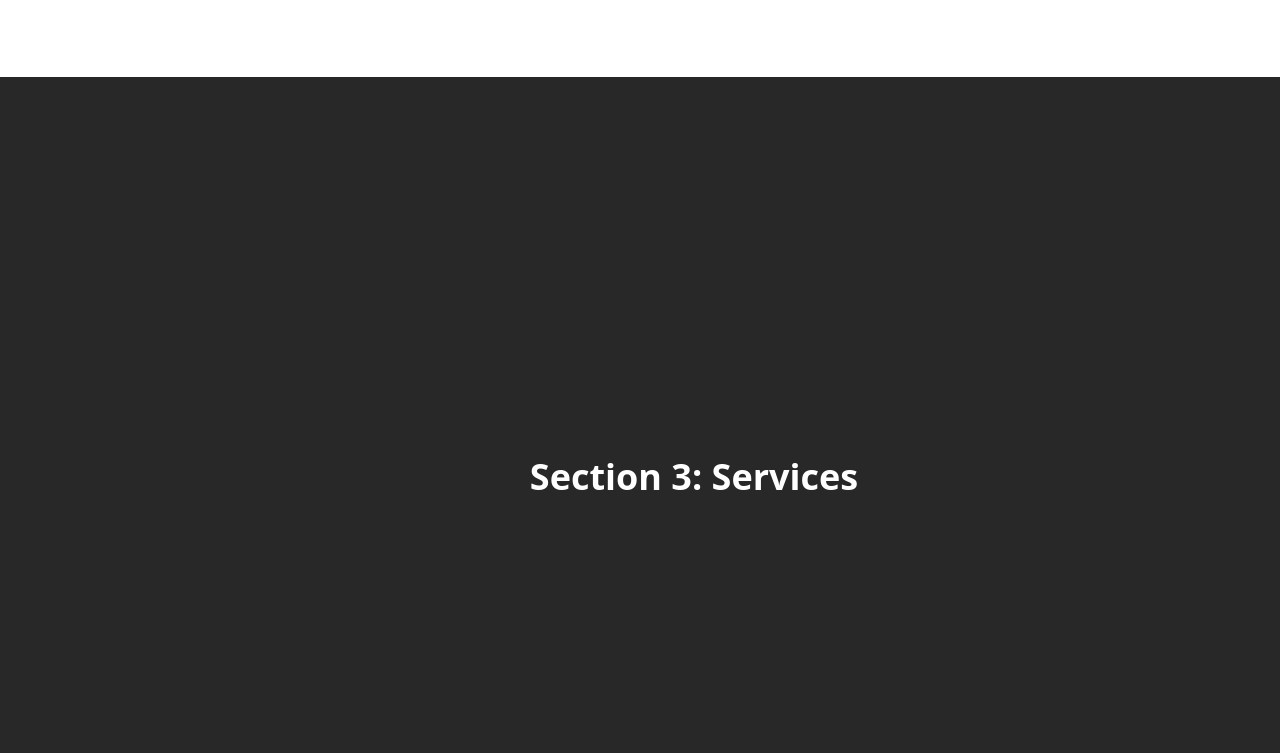
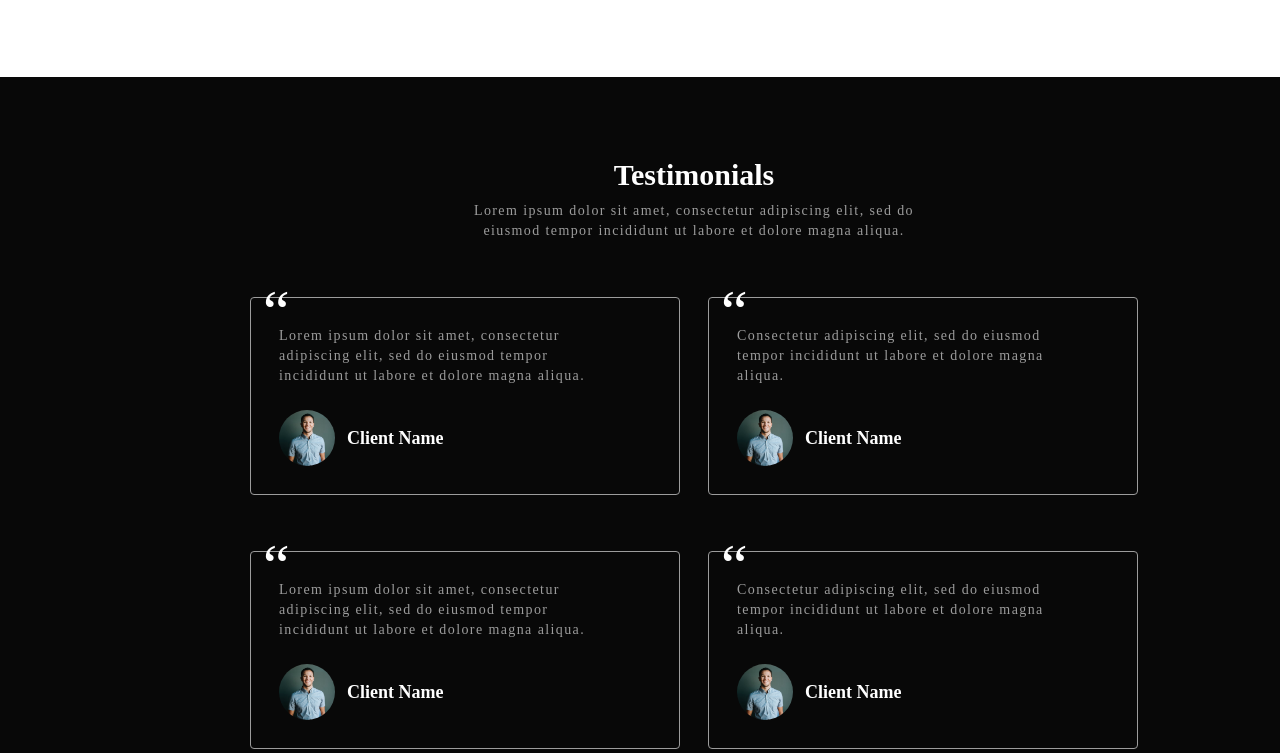
Before and after one commit to anggadiki/Materi-Asisten-Praktikum, a website: page Contoh_Projek_akhir/public/index.html in a window 1280 px wide. Shown: the part 2154-2907 px from the top of the page. Drawn offline with nearby package versions, Linux system fonts and the light colour scheme; files that its build step writes are made by us from their sources.

Commit message:
feat:complete create section 3

```diff
--- a/Contoh_Projek_akhir/public/index.html
+++ b/Contoh_Projek_akhir/public/index.html
@@ -458,8 +458,124 @@
     </div>
 
     <!-- Section 3 -->
-    <div class="w-full h-screen bg-[#282828] flex items-center justify-center">
-      <h1 class="text-white text-4xl font-bold">Section 3: Services</h1>
+    <div class="w-full h-screen bg-[#080808] flex flex-col">
+      <!-- testtimonials title -->
+      <div class="flex flex-col items-center justify-center mt-20">
+        <p class="text-white text-3xl font-raleway font-bold">Testimonials</p>
+        <div class="w-[570px] px-10">
+          <p
+            class="text-[#9C9C9C] text-center mt-2 text-sm font-ibm tracking-widest"
+          >
+            Lorem ipsum dolor sit amet, consectetur adipiscing elit, sed do
+            eiusmod tempor incididunt ut labore et dolore magna aliqua.
+          </p>
+        </div>
+      </div>
+      <!-- testtimonials title end -->
+      <!-- card testtimonials -->
+      <div class="grid grid-cols-2 gap-x-7 gap-y-14 mx-[250px] mt-14">
+        <div
+          class="flex flex-col w-full relative border border-[#9C9C9C] p-7 rounded gap-y-6"
+        >
+          <p class="text-[#9C9C9C] text-sm font-ibm tracking-widest pr-16">
+            Lorem ipsum dolor sit amet, consectetur adipiscing elit, sed do
+            eiusmod tempor incididunt ut labore et dolore magna aliqua.
+          </p>
+          <div class="flex items-center">
+            <div class="w-14 h-14 rounded-full overflow-hidden bg-[#9C9C9C]">
+              <img
+                src="../public/img/image.png"
+                alt="avatar"
+                class="object-cover w-full h-full"
+              />
+            </div>
+            <p class="text-white text-lg font-raleway font-bold ml-3">
+              Client Name
+            </p>
+          </div>
+          <p
+            class="absolute text-[#ffffff] font-raleway -top-8 left-3 text-[60px]"
+          >
+            “
+          </p>
+        </div>
+        <div
+          class="flex flex-col w-full relative border border-[#9C9C9C] p-7 rounded gap-y-6"
+        >
+          <p class="text-[#9C9C9C] text-sm font-ibm tracking-widest pr-16">
+            Consectetur adipiscing elit, sed do eiusmod tempor incididunt ut
+            labore et dolore magna aliqua.
+          </p>
+          <div class="flex items-center">
+            <div class="w-14 h-14 rounded-full overflow-hidden bg-[#9C9C9C]">
+              <img
+                src="../public/img/image.png"
+                alt="avatar"
+                class="object-cover w-full h-full"
+              />
+            </div>
+            <p class="text-white text-lg font-raleway font-bold ml-3">
+              Client Name
+            </p>
+          </div>
+          <p
+            class="absolute text-[#ffffff] font-raleway -top-8 left-3 text-[60px]"
+          >
+            “
+          </p>
+        </div>
+        <div
+          class="flex flex-col w-full relative border border-[#9C9C9C] p-7 rounded gap-y-6"
+        >
+          <p class="text-[#9C9C9C] text-sm font-ibm tracking-widest pr-16">
+            Lorem ipsum dolor sit amet, consectetur adipiscing elit, sed do
+            eiusmod tempor incididunt ut labore et dolore magna aliqua.
+          </p>
+          <div class="flex items-center">
+            <div class="w-14 h-14 rounded-full overflow-hidden bg-[#9C9C9C]">
+              <img
+                src="../public/img/image.png"
+                alt="avatar"
+                class="object-cover w-full h-full"
+              />
+            </div>
+            <p class="text-white text-lg font-raleway font-bold ml-3">
+              Client Name
+            </p>
+          </div>
+          <p
+            class="absolute text-[#ffffff] font-raleway -top-8 left-3 text-[60px]"
+          >
+            “
+          </p>
+        </div>
+        <div
+          class="flex flex-col w-full relative border border-[#9C9C9C] p-7 rounded gap-y-6"
+        >
+          <p class="text-[#9C9C9C] text-sm font-ibm tracking-widest pr-16">
+            Consectetur adipiscing elit, sed do eiusmod tempor incididunt ut
+            labore et dolore magna aliqua.
+          </p>
+          <div class="flex items-center">
+            <div class="w-14 h-14 rounded-full overflow-hidden bg-[#9C9C9C]">
+              <img
+                src="../public/img/image.png"
+                alt="avatar"
+                class="object-cover w-full h-full"
+              />
+            </div>
+            <p class="text-white text-lg font-raleway font-bold ml-3">
+              Client Name
+            </p>
+          </div>
+          <p
+            class="absolute text-[#ffffff] font-raleway -top-8 left-3 text-[60px]"
+          >
+            “
+          </p>
+        </div>
+      </div>
+      <!-- end -->
     </div>
 
     <!-- Section 4 -->
@@ -467,11 +583,6 @@
       <h1 class="text-white text-4xl font-bold">Section 4: Portfolio</h1>
     </div>
 
-    <!-- Section 5 -->
-    <div class="w-full h-screen bg-[#404040] flex items-center justify-center">
-      <h1 class="text-white text-4xl font-bold">Section 5: Contact</h1>
-    </div>
-
     <script src="script.js"></script>
   </body>
 </html>
```
